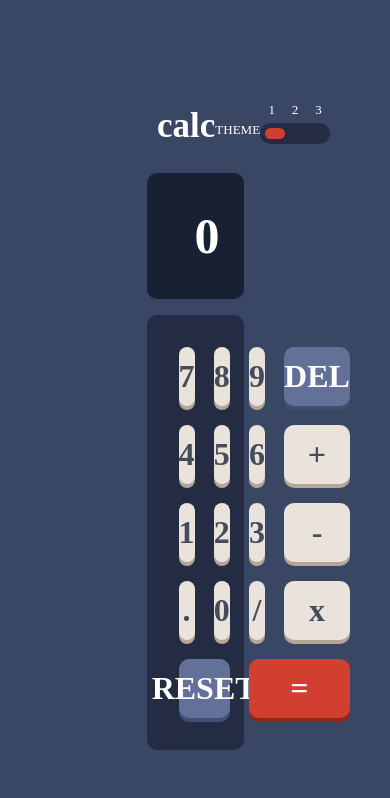
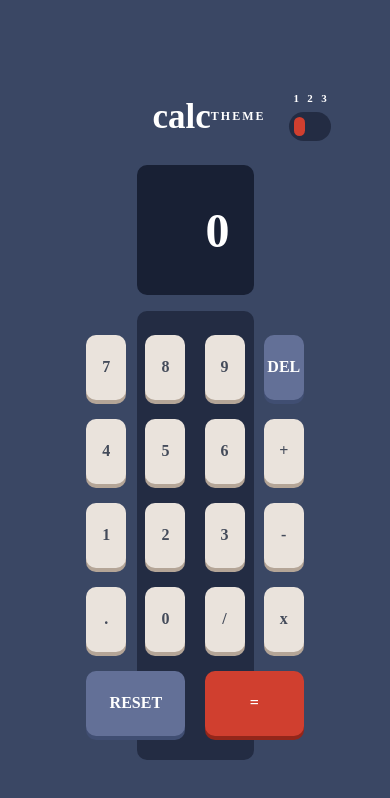
Before and after one commit to JulianG1808/Calculator-App-React, a React (Create React App) app: page / in a window 390 px wide. Shown: the top 798 px of the page. Built offline with nearby package versions, Linux system fonts and the light colour scheme.

Commit message:
making a responsive page

```diff
--- a/src/components/header.js
+++ b/src/components/header.js
@@ -10,7 +10,7 @@ const Header = () => {
     <div className={`header ${theme}`}>
       <p className="title">calc</p>
       <div className='containerTheme'>
-        <p>THEME</p>
+        <p className='theme-text'>THEME</p>
         <div className='switcherTheme'>
           <div className='numberOfTheme'>
             <p>1</p>
--- a/src/styles/components/_calculator.scss
+++ b/src/styles/components/_calculator.scss
@@ -4,8 +4,10 @@
   height: 80vh;
   display: flex;
   flex-direction: column;
+  justify-content: center;
+  align-items: center;
   gap: 1rem;
-  padding: 10px;
+  // padding: 10px;
 }
 
 .container {
--- a/src/styles/components/_header.scss
+++ b/src/styles/components/_header.scss
@@ -12,25 +12,29 @@
   .title {
     font-size: 35px;
     display: flex;
-    justify-content: center;
+    justify-content: start;
     align-items: center;
     font-weight: 600;
-    margin-left: 0.3em;
+    margin-left: 1rem;
+    flex-basis: 20%;
   }
 
   .containerTheme {
     width: 120px;
     display: flex;
     flex-direction: row;
-    justify-content: space-between;
-    align-items: end;
-    margin-bottom: 0.3rem;
+    justify-content: end;
+    align-items: center;
+    flex-basis: 80%;
 
-    p {
-      font-size: 13px;
-      display: flex;
-      font-weight: 500;
-      margin-bottom: 0.4rem;
+
+    .theme-text {
+      font-size: 12px;
+      font-weight: 700;
+      margin-right: 1.5rem;
+      bottom: 0;
+      letter-spacing: 2px;
+
     }
 
     .switcherTheme {
@@ -39,33 +43,49 @@
       display: flex;
       flex-direction: column;
       justify-content: center;
-      align-items: space-around;
+      align-items: space-between;
+      position: relative;
+      gap: 5px;
 
       .numberOfTheme {
         display: flex;
         justify-content: space-around;
-        font-size: 13px;
         width: 100%;
-        font-weight: 400;
-        height: 50%;
+        height: 10%;
+        position: absolute;
+        top: 0;
+
+        p {
+          height: 100%;
+          font-size: 11px;
+          display: flex;
+          font-weight: 700;
+          margin-bottom: 0.4rem;
+        }
       }
 
       .buttonsTheme {
-        height: 70%;
-        width: 100%;
+        height: 60%;
+        max-width: 100%;
+        width: 80px;
         border-radius: 50px;
         display: flex;
         justify-content: space-around;
         align-items: center;
-        padding: 5px;
+        padding: 0.3rem;
+        position: absolute;
+        bottom: 0;
 
         button {
-          width: 33%;
-          height: 100%;
+          max-width: 100%;
+          max-height: 100%;
+          height: 20px;
+          width: 20px;
           border-radius: 50px;
           background-color: transparent;
           border: 0px;
           transition: all .2s ease-out;
+          gap: 1px;
 
           &:hover {
             cursor: pointer;
--- a/src/styles/components/_keyboard.scss
+++ b/src/styles/components/_keyboard.scss
@@ -2,11 +2,13 @@
   width: 100%;
   height: 70%;
   border-radius: 10px;
-  padding: 2em;
+  padding: 1.5em;
   display: grid;
   grid-template-rows: repeat(5, 1fr);
   grid-template-columns: repeat(4, 1fr);
   gap: 1.2em;
+  justify-content: center;
+  align-items: center;
 
   .keys {
     border-radius: 10px;
@@ -17,6 +19,8 @@
     font-weight: 700;
     box-shadow: 0 4px 0px 0px;
     border: 0;
+    width: 100%;
+    height: 100%;
    }
 
   .keys_delete {
@@ -24,9 +28,11 @@
     display: flex;
     justify-content: center;
     align-items: center;
-    font-size: 32px;
+    font-size: 27px;
     font-weight: 700;
     border: 0;
+    width: 100%;
+    height: 100%;
    }
 
   .keys_reset {
@@ -35,10 +41,12 @@
     display: flex;
     justify-content: center;
     align-items: center;
-    font-size: 32px;
+    font-size: 27px;
     font-weight: 700;
     box-shadow: 0 3.5px 0px 0px;
     border: 0;
+    width: 100%;
+    height: 100%;
   }
 
   .keys_equal {
@@ -47,10 +55,12 @@
     display: flex;
     justify-content: center;
     align-items: center;
-    font-size: 32px;
+    font-size: 27px;
     font-weight: 700;
     box-shadow: 0 3.5px 0px 0px;
     border: 0;
+    width: 100%;
+    height: 100%;
   }
 
   button:hover {
@@ -203,3 +213,27 @@
     }
   }
 }
+
+@media only screen and (max-width: 799px) {
+  .keyboard {
+    .keys {
+      width: 40px;
+      font-size: 16px;
+    }
+
+    .keys_delete {
+      font-size: 16px;
+
+    }
+
+    .keys_reset {
+      font-size: 16px;
+
+    }
+
+    .keys_equal {
+      font-size: 16px;
+
+    }
+  }
+}
--- a/src/styles/components/_screen.scss
+++ b/src/styles/components/_screen.scss
@@ -7,7 +7,7 @@
   .display {
     height: 100%;
     width: 100%;
-    font-size: 50px;
+    font-size: 3rem;
     font-weight: 600;
     display: flex;
     justify-content: end;
```
